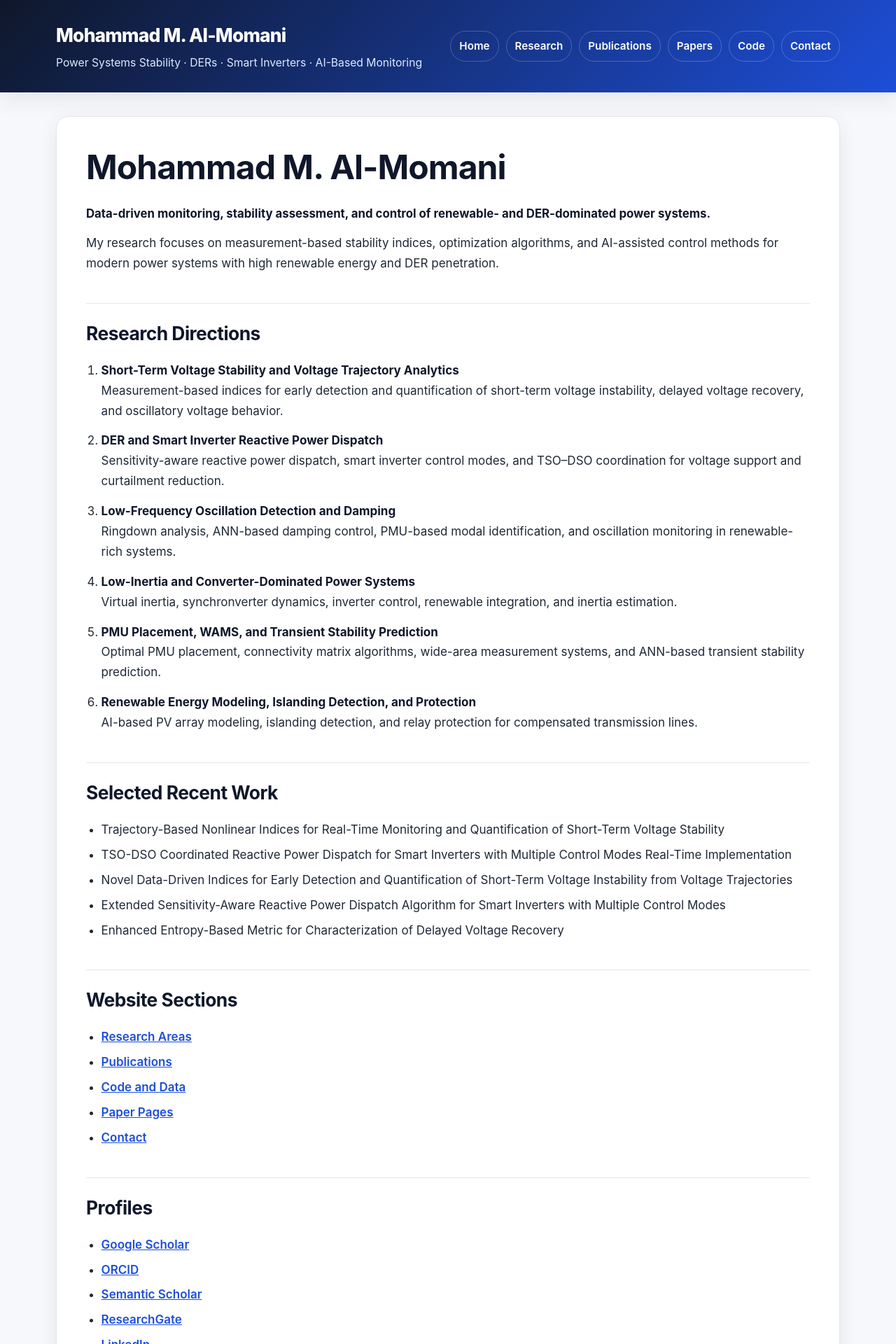
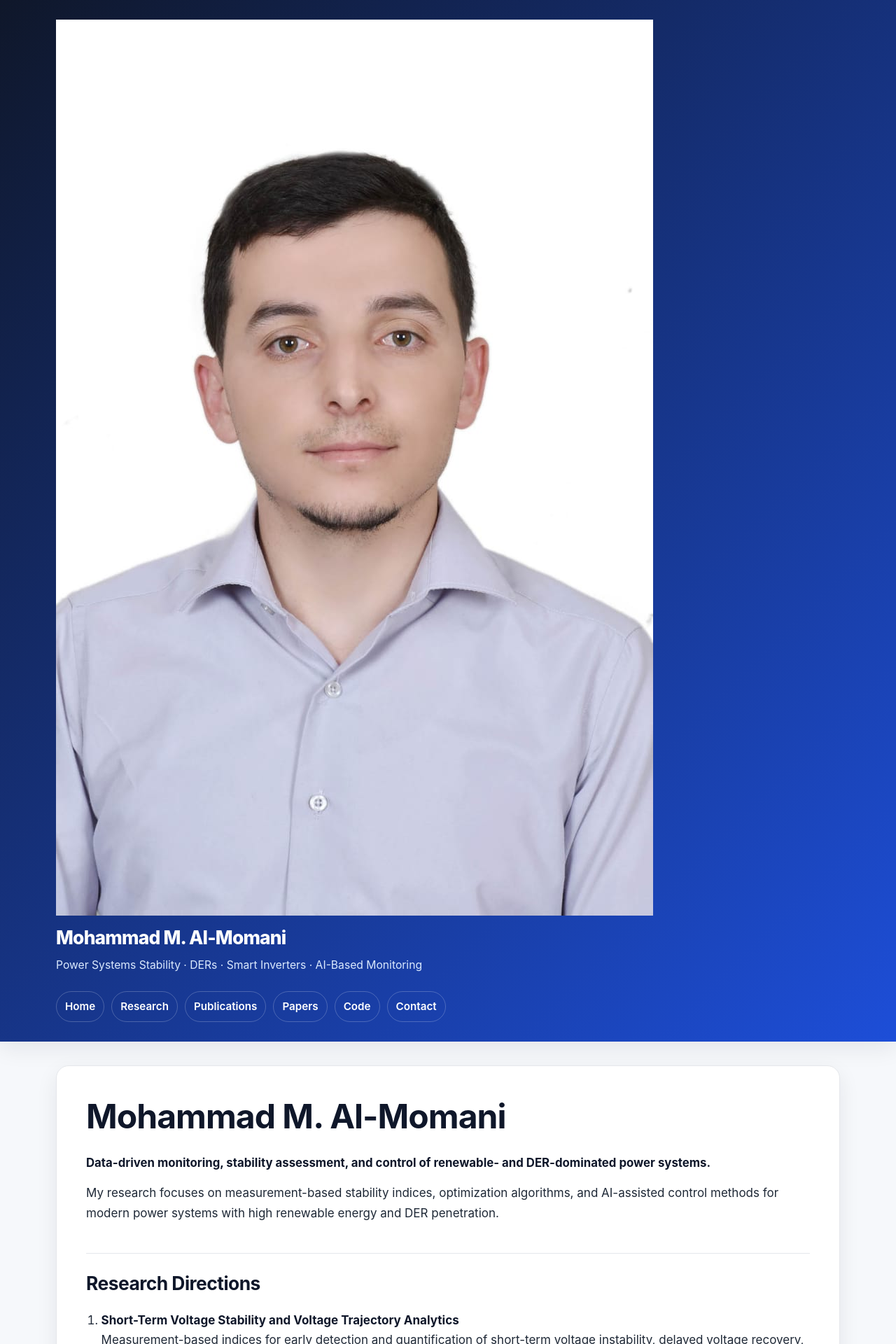
Before and after one commit to MohammadAlmomani/mohammadalmomani.github.io, a Jekyll site: the page built from index.md, in a window 1280 px wide. Shown: the top 1920 px of the page at 70% size. Built offline with Jekyll 4.4.1, drawn with Linux system fonts in a browser that asks for light colours; our own code applies the rules of GitHub Pages for plain Markdown files.

Commit message:
Refactor header layout with brand and profile image

```diff
--- a/_layouts/default.html
+++ b/_layouts/default.html
@@ -13,11 +13,14 @@
 <body>
   <header class="site-header">
     <div class="container header-content">
-      <div>
-        <a class="site-title" href="{{ '/' | relative_url }}">Mohammad M. Al-Momani</a>
-        <p class="site-subtitle">Power Systems Stability · DERs · Smart Inverters · AI-Based Monitoring</p>
+      <div class="brand">
+        <img class="profile-photo" src="{{ '/assets/images/profile.jpg' | relative_url }}" alt="Mohammad M. Al-Momani profile photo">
+
+        <div class="brand-text">
+          <a class="site-title" href="{{ '/' | relative_url }}">Mohammad M. Al-Momani</a>
+          <p class="site-subtitle">Power Systems Stability · DERs · Smart Inverters · AI-Based Monitoring</p>
+        </div>
       </div>
-
       <nav class="site-nav">
         <a href="{{ '/' | relative_url }}">Home</a>
         <a href="{{ '/research/' | relative_url }}">Research</a>
```
